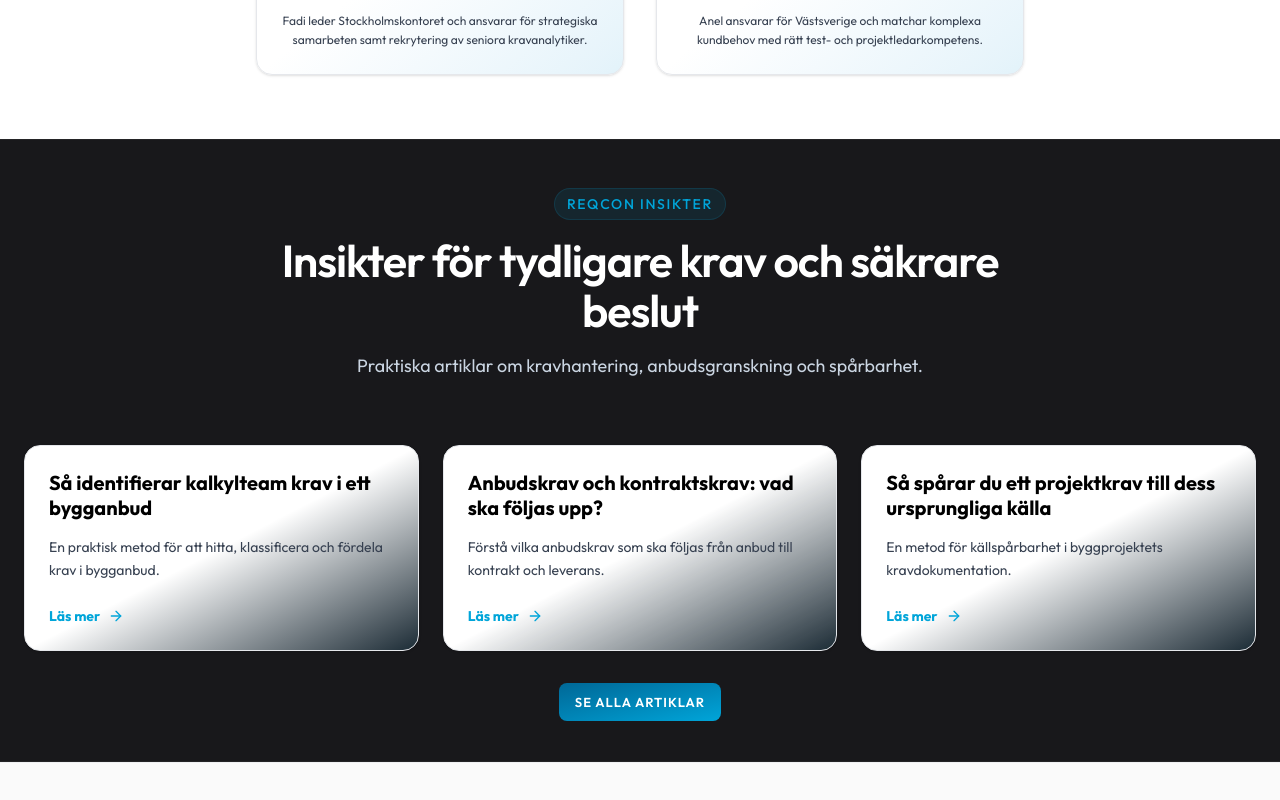
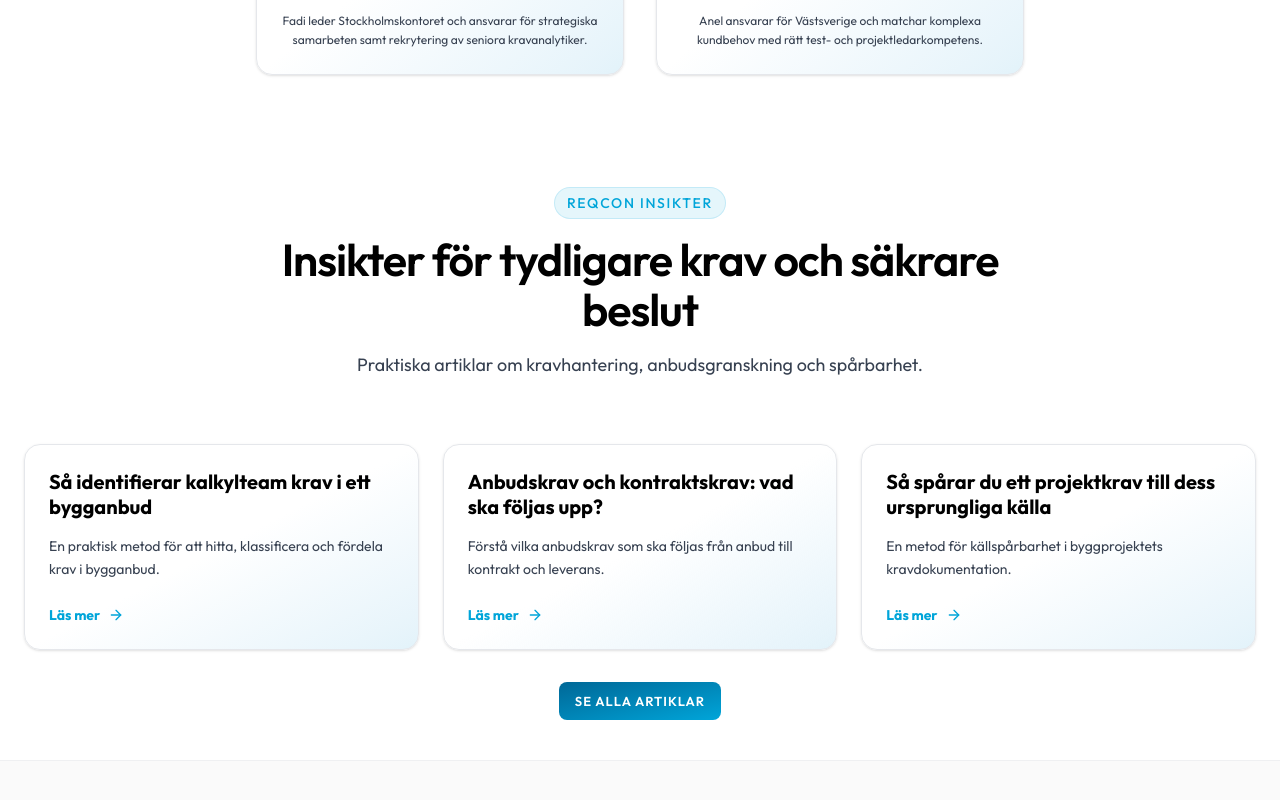
Before and after one commit to FadulSaif/Reqcon-Website, a React (Vite) app: page /sv in a window 1280 px wide. Shown: the part 3820-4620 px from the top of the page. Built offline with nearby package versions, Linux system fonts and the light colour scheme; no server answers.

Commit message:
Match Insights preview to theme background

```diff
--- a/src/pages/Home.tsx
+++ b/src/pages/Home.tsx
@@ -622,9 +622,9 @@
         title={articlePreviewCopy.title}
         subtitle={articlePreviewCopy.subtitle}
         badge={articlePreviewCopy.badge}
-        background="dark"
+        background="default"
         containerClassName="max-w-[86rem]"
-        className="!pt-10 !pb-8 md:!pt-12 md:!pb-10 [&_.body-lg]:!text-slate-300"
+        className="!pt-10 !pb-8 md:!pt-12 md:!pb-10"
       >
         <div className="grid grid-cols-1 auto-rows-fr gap-6 md:grid-cols-3 max-w-[80rem] mx-auto">
           {featuredArticles.map((article) => {
```
